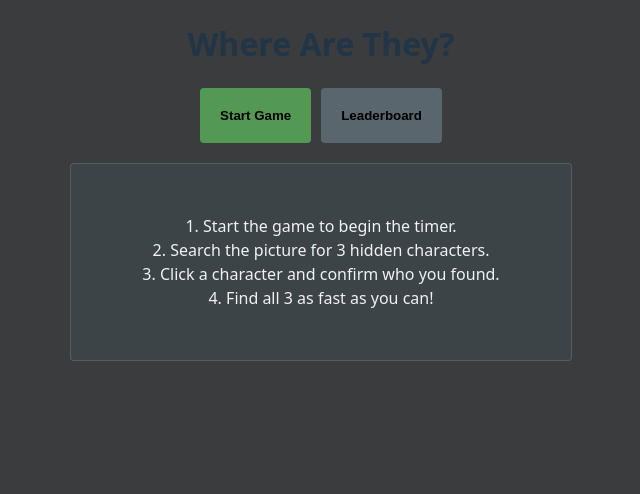
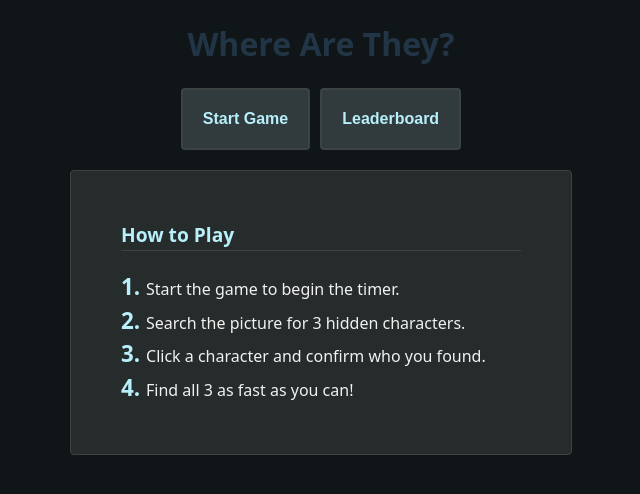
Before and after one commit to GravityCodes/photo-tagging-app, a React (Vite) app: page / in a window 1280 px wide. Shown: the top 494 px of the page, without its empty margins (319-959 px from the left). Built offline with nearby package versions, Linux system fonts and the light colour scheme.

Commit message:
style: refactor welcome page

```diff
--- a/src/global.css
+++ b/src/global.css
@@ -4,13 +4,59 @@
   font-weight: 400;
 
   color-scheme: light dark;
-  color: rgba(255, 255, 255, 0.87);
-  background-color: #242424;
 
   font-synthesis: none;
   text-rendering: optimizeLegibility;
   -webkit-font-smoothing: antialiased;
   -moz-osx-font-smoothing: grayscale;
+  /** Base colors */
+  --clr-dark-a0: #000000;
+  --clr-light-a0: #ffffff;
+
+  /** Theme primary colors */
+  --clr-primary-a0: #8de7f7;
+  --clr-primary-a10: #9ceaf8;
+  --clr-primary-a20: #aaedf9;
+  --clr-primary-a30: #b7effa;
+  --clr-primary-a40: #c4f2fb;
+  --clr-primary-a50: #d0f5fb;
+
+  /** Theme surface colors */
+  --clr-surface-a0: #101617;
+  --clr-surface-a10: #262b2c;
+  --clr-surface-a20: #3d4243;
+  --clr-surface-a30: #565a5b;
+  --clr-surface-a40: #6f7374;
+  --clr-surface-a50: #8a8d8e;
+
+  /** Theme tonal surface colors */
+  --clr-surface-tonal-a0: #1c2729;
+  --clr-surface-tonal-a10: #313b3d;
+  --clr-surface-tonal-a20: #485153;
+  --clr-surface-tonal-a30: #5f6769;
+  --clr-surface-tonal-a40: #787f80;
+  --clr-surface-tonal-a50: #919798;
+
+  /** Success colors */
+  --clr-success-a0: #22946e;
+  --clr-success-a10: #47d5a6;
+  --clr-success-a20: #9ae8ce;
+
+  /** Warning colors */
+  --clr-warning-a0: #a87a2a;
+  --clr-warning-a10: #d7ac61;
+  --clr-warning-a20: #ecd7b2;
+
+  /** Danger colors */
+  --clr-danger-a0: #9c2121;
+  --clr-danger-a10: #d94a4a;
+  --clr-danger-a20: #eb9e9e;
+
+  /** Info colors */
+  --clr-info-a0: #21498a;
+  --clr-info-a10: #4077d1;
+  --clr-info-a20: #92b2e5;
+
 }
 
 body {
--- a/src/pages/Welcome.jsx
+++ b/src/pages/Welcome.jsx
@@ -4,7 +4,6 @@ import { Link } from "react-router";
 const Welcome = () => {
   return (
     <div className={styles.mainMenu}>
-      <div className={styles.blurredOverlay}>
         <h1 className={styles.title}>Where Are They?</h1>
         <div className={styles.actions}>
           <Link to="/game">
@@ -19,12 +18,12 @@ const Welcome = () => {
           </Link>
         </div>
         <ol className={styles.rulesList}>
+          <p>How to Play</p>
           <li>Start the game to begin the timer.</li>
           <li>Search the picture for 3 hidden characters.</li>
           <li>Click a character and confirm who you found.</li>
           <li>Find all 3 as fast as you can!</li>
         </ol>
-      </div>
     </div>
   );
 };
--- a/src/pages/welcome.module.css
+++ b/src/pages/welcome.module.css
@@ -1,12 +1,6 @@
 .mainMenu {
   height: 100%;
-}
-
-.blurredOverlay {
-  height: 100%;
-  background-color: rgba(31, 34, 36, 0.877);
-  backdrop-filter: blur(3px); /* Adjust the blur radius as needed */
-  -webkit-backdrop-filter: blur(8px); /* For Safari compatibility */
+  background-color: var(--clr-surface-a0);
 }
 
 .rulesList {
@@ -21,18 +15,27 @@
 
 .btn {
   padding: 20px;
-  border: none;
+  border: 2px solid var(--clr-surface-a20);
   border-radius: 4px;
   cursor: pointer;
   font-weight: bold;
+  font-size: 1rem;
+  transition: background-color 0.1s;
+}
+
+.btn:hover {
+  background-color: var(--clr-primary-a0);
+  color: var(--clr-surface-a20);
 }
 
 .start {
-  background-color: rgb(83, 153, 83);
+  background-color: var(--clr-surface-tonal-a10);
+  color: var(--clr-primary-a30);
 }
 
 .leaderboard {
-  background-color: rgba(95, 107, 115, 0.877);
+  background-color: var(--clr-surface-tonal-a10);
+  color: var(--clr-primary-a30);
 }
 
 .actions {
@@ -44,11 +47,24 @@
 .rulesList {
   margin-top: 20px;
   padding: 50px;
-  border: 1px solid rgba(87, 98, 104, 0.877);
-  text-align: center;
+  border: 1px solid var(--clr-surface-a20);
   list-style-position: inside;
-  width: 400px;
-  background-color: rgba(63, 71, 76, 0.877);
+  max-width: 400px;
+  background-color: var(--clr-surface-a10);
   color: rgb(241, 241, 241);
   border-radius: 4px;
 }
+
+.rulesList p {
+  color: var(--clr-primary-a30);
+  font-weight: 700;
+  font-size: 1.2rem;
+  margin-top: 0;
+  border-bottom: 1px solid var(--clr-surface-a20);
+}
+
+.rulesList li::marker {
+  color: var(--clr-primary-a30);
+  font-weight:700;
+  font-size: 1.4rem;
+}
```
